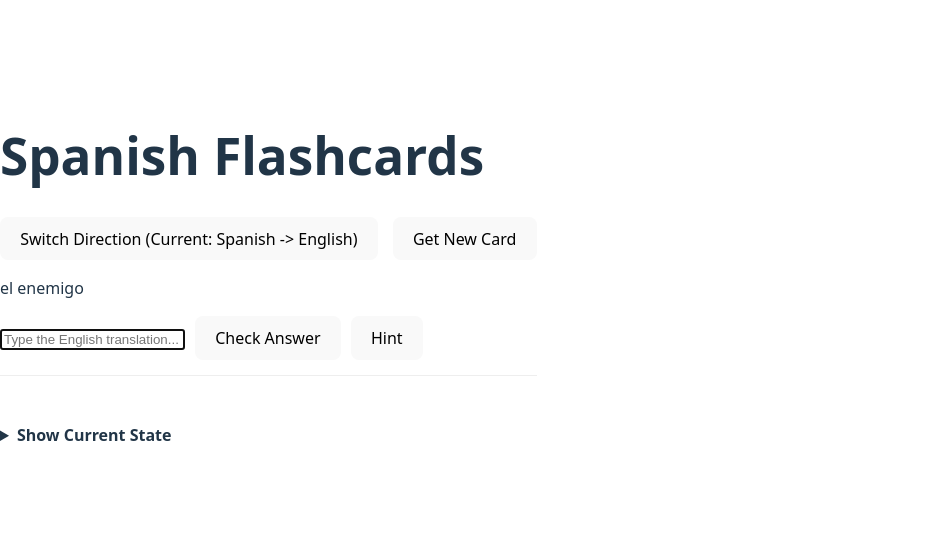
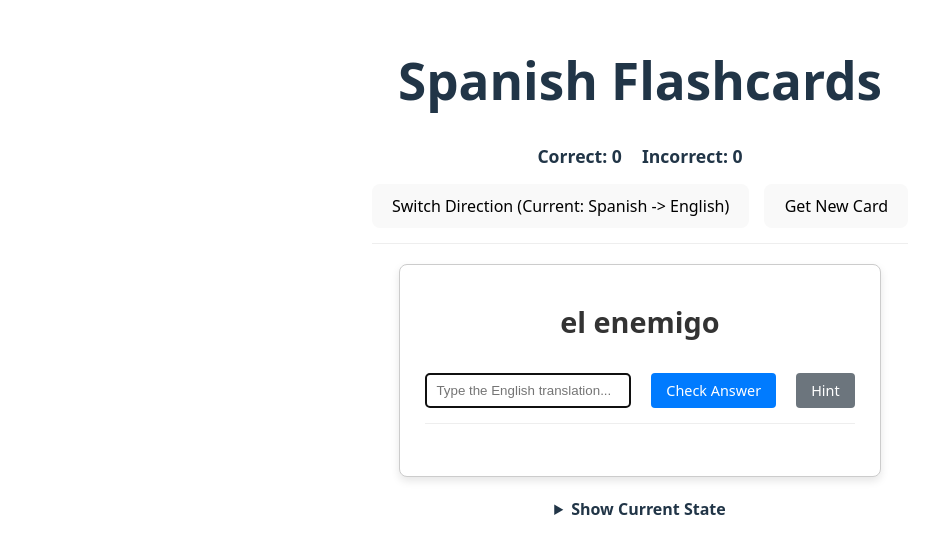
Before and after one commit to arf2k/SpanFlash, a React (Vite) app: page / in a window 1280 px wide. Shown: the part 128-682 px from the top of the page, without its empty margins (0-950 px from the left). Built offline with nearby package versions, Linux system fonts and the light colour scheme; no server answers.

Commit message:
Styling for card and score display

```diff
--- a/src/App.css
+++ b/src/App.css
@@ -1,22 +1,145 @@
 /* src/App.css */
 
+/* Previous styles for details pre... */
 details pre {
-  background-color: #f8f8f8; /* Light background */
-  border: 1px solid #eee;   /* Subtle border */
-  padding: 10px;             /* Add some padding */
-  font-size: 12px;           /* Smaller font */
-  text-align: left;          /* Ensure text is left-aligned */
-  max-height: 200px;         /* Limit the height */
-  overflow-y: auto;          /* Add a vertical scrollbar if content overflows */
-  white-space: pre-wrap;     /* Wrap long lines within the pre block */
-  word-wrap: break-word;     /* Break long words if necessary */
-  color: #333333;            /* <-- ADD THIS LINE (sets text to dark gray) */
+  background-color: #f8f8f8;
+  border: 1px solid #eee;
+  padding: 10px;
+  font-size: 12px;
+  text-align: left;
+  max-height: 200px;
+  overflow-y: auto;
+  white-space: pre-wrap;
+  word-wrap: break-word;
+  color: #333333;
 }
-
 details summary {
   cursor: pointer;
   font-weight: bold;
   margin-bottom: 5px;
 }
 
-/* Add other styles for .App, .flashcard-area etc. as needed */
+/* --- NEW FLASHCARD STYLES --- */
+
+.flashcard-area {
+  margin-top: 20px; /* Add space below controls */
+}
+
+.flashcard {
+  background-color: #ffffff; /* White background */
+  border: 1px solid #cccccc; /* Light grey border */
+  border-radius: 8px;        /* Rounded corners */
+  padding: 25px;             /* Internal spacing */
+  min-height: 150px;         /* Minimum height */
+  width: 80%;               /* Width relative to container */
+  max-width: 450px;         /* Max width */
+  margin: 20px auto;         /* Center the card horizontally, add vertical space */
+  box-shadow: 0 4px 8px rgba(0, 0, 0, 0.1); /* Subtle shadow */
+  display: flex;             /* Use flexbox for internal layout */
+  flex-direction: column;    /* Stack elements vertically */
+  justify-content: space-between; /* Space out content and form/hint */
+}
+
+.flashcard-word {
+  font-size: 1.8em;         /* Larger font for the word */
+  font-weight: bold;
+  text-align: center;       /* Center the word */
+  margin-top: 10px;
+  margin-bottom: 20px;
+  flex-grow: 1; /* Allow word area to grow */
+  display: flex; /* Center vertically too */
+  align-items: center;
+  justify-content: center;
+  color: #333333
+}
+
+.answer-form {
+  display: flex;        /* Align input and buttons horizontally */
+  gap: 10px;            /* Space between items */
+  margin-top: 15px;     /* Space above the form */
+}
+
+.answer-input {
+  flex-grow: 1;        /* Allow input to take available space */
+  padding: 8px 10px;
+  border: 1px solid #ccc;
+  border-radius: 4px;
+}
+
+.submit-button,
+.hint-button {
+  padding: 8px 15px;
+  border: none;
+  border-radius: 4px;
+  cursor: pointer;
+  background-color: #007bff; /* Blue background */
+  color: white;
+  font-size: 0.9em;
+}
+
+.hint-button {
+  background-color: #6c757d; /* Grey background for hint */
+}
+
+.submit-button:disabled,
+.hint-button:disabled {
+  background-color: #cccccc; /* Lighter grey when disabled */
+  cursor: not-allowed;
+}
+
+.hint-display {
+  margin-top: 15px;
+  font-size: 0.9em;
+  font-style: italic;
+  color: #555;
+  border-top: 1px solid #eee;
+  padding-top: 10px;
+  min-height: 1.2em;
+  text-align: left; /* Align hint text left */
+}
+
+.feedback-area {
+  margin-top: 15px;
+  padding: 10px;
+  border: 1px dashed darkred;
+  border-radius: 4px;
+  background-color: #fff5f5;
+}
+
+.feedback-area p {
+ color: darkred;
+ font-weight: bold;
+ margin: 0 0 10px 0;
+}
+
+.feedback-area button {
+  /* You can reuse button styles or add specific ones */
+  padding: 8px 15px;
+  border: none;
+  border-radius: 4px;
+  cursor: pointer;
+  background-color: #28a745; /* Green background */
+  color: white;
+  font-size: 0.9em;
+}
+
+/* --- END FLASHCARD STYLES --- */
+
+/* Optional: Ensure App takes height */
+#root {
+  max-width: 1280px;
+  margin: 0 auto;
+  padding: 2rem;
+  text-align: center;
+}
+
+
+
+.controls {
+  /* Styles for the overall controls area */
+  margin-bottom: 20px;
+  padding-bottom: 15px;
+  border-bottom: 1px solid #eee; /* Separator line */
+}
+
+/* Add more specific styles as desired */
--- a/src/App.jsx
+++ b/src/App.jsx
@@ -212,7 +212,10 @@ function App() {
     return (
         <div className="App">
             <h1>Spanish Flashcards</h1>
-
+            <div className="score-display" style={{ marginBottom: '15px', fontSize: '1.1em', fontWeight: 'bold' }}> {/* Added margin & font weight */}
+                <span>Correct: {score.correct}</span>
+                <span style={{ marginLeft: '20px' }}>Incorrect: {score.incorrect}</span> {/* Increased margin */}
+            </div>
             {/* --- Controls --- */}
              <div className="controls" style={{ marginBottom: '15px', display: 'flex', flexWrap: 'wrap', alignItems: 'center', gap: '15px' }}>
                 <button onClick={switchLanguageDirection}>
```
